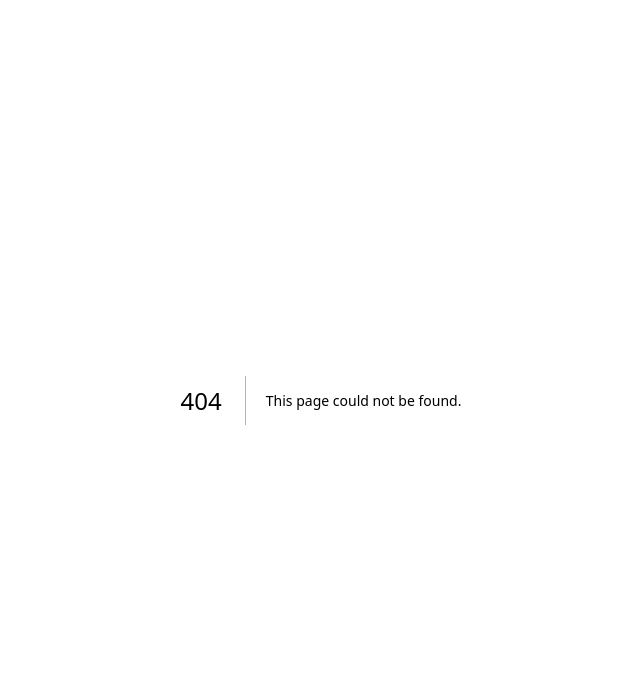
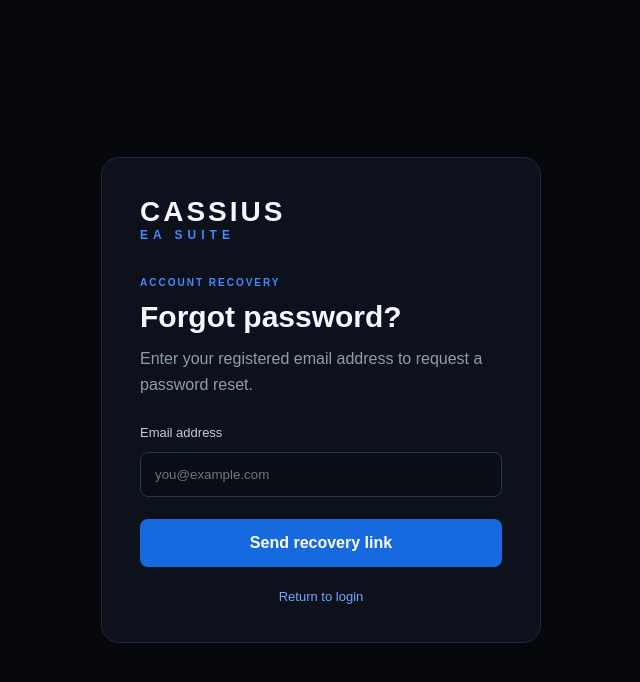
Before and after one commit to youngdordgy-ux/CASSIUS-EA-SUITE, a Next.js app in the folder apps/web/: page /forgot-password in a window 1280 px wide. Before the commit this address had no page. Shown: the top 682 px of the page, without its empty margins (319-959 px from the left). Built offline with nearby package versions, Linux system fonts and the light colour scheme; no server answers.

Commit message:
Implement forgot password functionality

```diff
--- /dev/null
+++ b/apps/web/app/forgot-password/page.jsx
@@ -0,0 +1,90 @@
+
+"use client";
+
+import { useState } from "react";
+import { supabase } from "../../lib/supabase";
+
+export default function ForgotPassword() {
+  const [email, setEmail] = useState("");
+  const [message, setMessage] = useState("");
+  const [loading, setLoading] = useState(false);
+
+  async function handleSubmit(event) {
+    event.preventDefault();
+
+    setLoading(true);
+    setMessage("");
+
+    try {
+      const { error } = await supabase.auth.resetPasswordForEmail(
+        email,
+        {
+          redirectTo: `${window.location.origin}/auth/callback?next=/reset-password`,
+        }
+      );
+
+      if (error) {
+        throw error;
+      }
+
+      setMessage(
+        "If an account exists for this email, a password recovery link will be sent."
+      );
+    } catch (error) {
+      setMessage(
+        error.message || "Unable to send the recovery request."
+      );
+    } finally {
+      setLoading(false);
+    }
+  }
+
+  return (
+    <main className="auth-page">
+      <section className="auth-card">
+        <div className="auth-brand">
+          CASSIUS
+          <span>EA SUITE</span>
+        </div>
+
+        <p className="eyebrow">ACCOUNT RECOVERY</p>
+
+        <h1>Forgot password?</h1>
+
+        <p className="auth-description">
+          Enter your registered email address to request a password reset.
+        </p>
+
+        <form onSubmit={handleSubmit}>
+          <label htmlFor="recovery-email">
+            Email address
+          </label>
+
+          <input
+            id="recovery-email"
+            type="email"
+            value={email}
+            onChange={(event) => setEmail(event.target.value)}
+            placeholder="you@example.com"
+            autoComplete="email"
+            required
+          />
+
+          <button type="submit" disabled={loading}>
+            {loading ? "Sending..." : "Send recovery link"}
+          </button>
+        </form>
+
+        {message && (
+          <p className="auth-message" role="status">
+            {message}
+          </p>
+        )}
+
+        <a href="/login" className="back-link">
+          Return to login
+        </a>
+      </section>
+    </main>
+  );
+}
```
